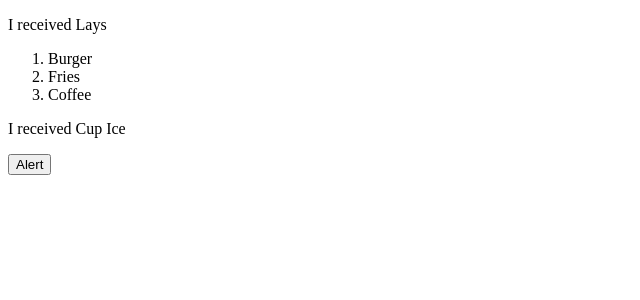
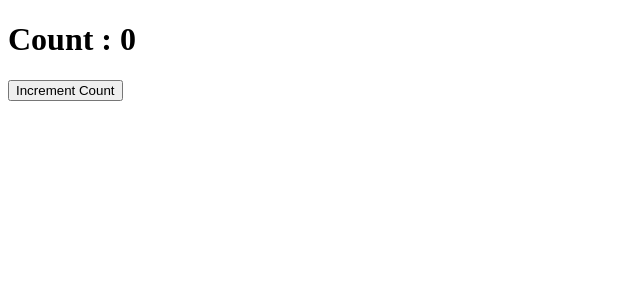
Before and after one commit to rahulsan-22/React-Tutorial-A3, a React (Vite) app: page / in a window 1280 px wide. Shown: the top 300 px of the page, without its empty margins (0-640 px from the left). Built offline with nearby package versions, Linux system fonts and the light colour scheme.

Commit message:
In Order

```diff
--- a/src/App.jsx
+++ b/src/App.jsx
@@ -150,22 +150,33 @@
 
 //!08/07/2026
 //!useContext()
-import Dilsukhnagar from './useContext/Dilsukhnagar'
-import { AlertContext, CafeContext, ChipsContext, IcecreamContext } from './useContext/Zepto'
+// import Dilsukhnagar from './useContext/Dilsukhnagar'
+// import { AlertContext, CafeContext, ChipsContext, IcecreamContext } from './useContext/Zepto'
+
+// const App = () => {
+//   let snacks = { item1: "Burger", item2: "Fries", item3: "Coffee" }
+//   let warning = ()=> alert("useContext Completed 🥳")
+//   return <>
+//     <IcecreamContext.Provider value="Cup Ice">
+//       <ChipsContext.Provider value="Lays">
+//         <CafeContext.Provider value={snacks}>
+//           <AlertContext.Provider value={warning}>
+//             <Dilsukhnagar />
+//           </AlertContext.Provider>
+//         </CafeContext.Provider>
+//       </ChipsContext.Provider>
+//     </IcecreamContext.Provider>
+//   </>
+// }
+// export default App
+
+//!09/07/2026
+//!useRef()
+import React from 'react'
+import Reference from './useRef/Reference'
 
 const App = () => {
-  let snacks = { item1: "Burger", item2: "Fries", item3: "Coffee" }
-  let warning = ()=> alert("useContext Completed 🥳")
-  return <>
-    <IcecreamContext.Provider value="Cup Ice">
-      <ChipsContext.Provider value="Lays">
-        <CafeContext.Provider value={snacks}>
-          <AlertContext.Provider value={warning}>
-            <Dilsukhnagar />
-          </AlertContext.Provider>
-        </CafeContext.Provider>
-      </ChipsContext.Provider>
-    </IcecreamContext.Provider>
-  </>
+  return <Reference/>
 }
+
 export default App
--- /dev/null
+++ b/src/useRef/Reference.jsx
@@ -0,0 +1,46 @@
+//!Example 1: Focusing upon input field
+// import  { useRef } from 'react'
+// const Reference = () => {
+//   let inputRef = useRef(null)
+//   let handleFocus = () => {
+//     inputRef.current.focus()
+//   }
+//   return <>
+//     <input type="text" ref={inputRef} />
+//     <button onClick={handleFocus}>Click to Focus</button>
+//   </>
+// }
+// export default Reference
+
+//!Example 2 : Changing the value of input field
+// import { useRef } from 'react'
+// const Reference = () => {
+//   let inputRef = useRef(null)
+//   console.log(inputRef)
+//   let handleValue = () => {
+//     inputRef.current.value = "Rahul"
+//   }
+//   return <>
+//     <input type="text" ref={inputRef} />
+//     <button onClick={handleValue}>Change value</button>
+//   </>
+// }
+// export default Reference
+
+//!Example 3 : Storing mutable values
+import { useRef } from 'react'
+
+const Reference = () => {
+  let count = useRef(0)
+  console.log(count)
+  let handleCount = () => {
+    count.current++
+    console.log(count.current)
+  }
+  return <>
+    <h1>Count : {count.current}</h1>
+    <button onClick={handleCount}>Increment Count</button>
+  </>
+}
+
+export default Reference
```
